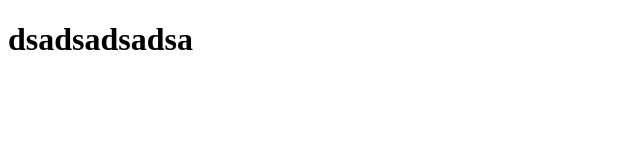
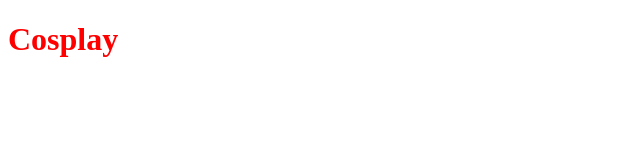
Before and after one commit to Hoai-Win/detail-cosplay, a plain HTML site: page index.html in a window 1280 px wide. Shown: the whole page, without its empty margins (0-640 px from the left). Drawn offline with Linux system fonts and the light colour scheme.

Commit message:
feat: implement ui for header

```diff
--- a/index.html
+++ b/index.html
@@ -7,6 +7,8 @@
     <title>Document</title>
 </head>
 <body>
-    <h1>dsadsadsadsa</h1>
+    <header>
+        <h1 class="title">Cosplay</h1>
+    </header>
 </body>
 </html>
--- a/style.css
+++ b/style.css
@@ -0,0 +1,5 @@
+header{
+    .title {
+        color: red;
+    }
+}
```
